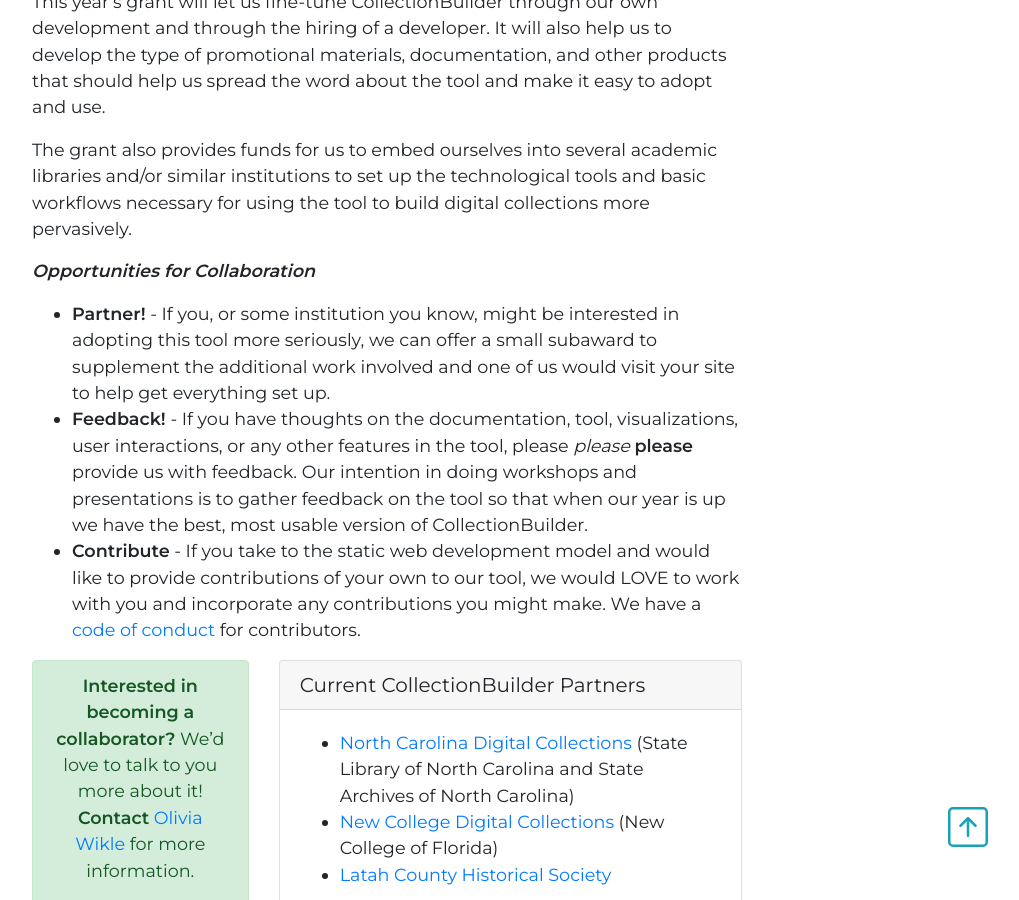
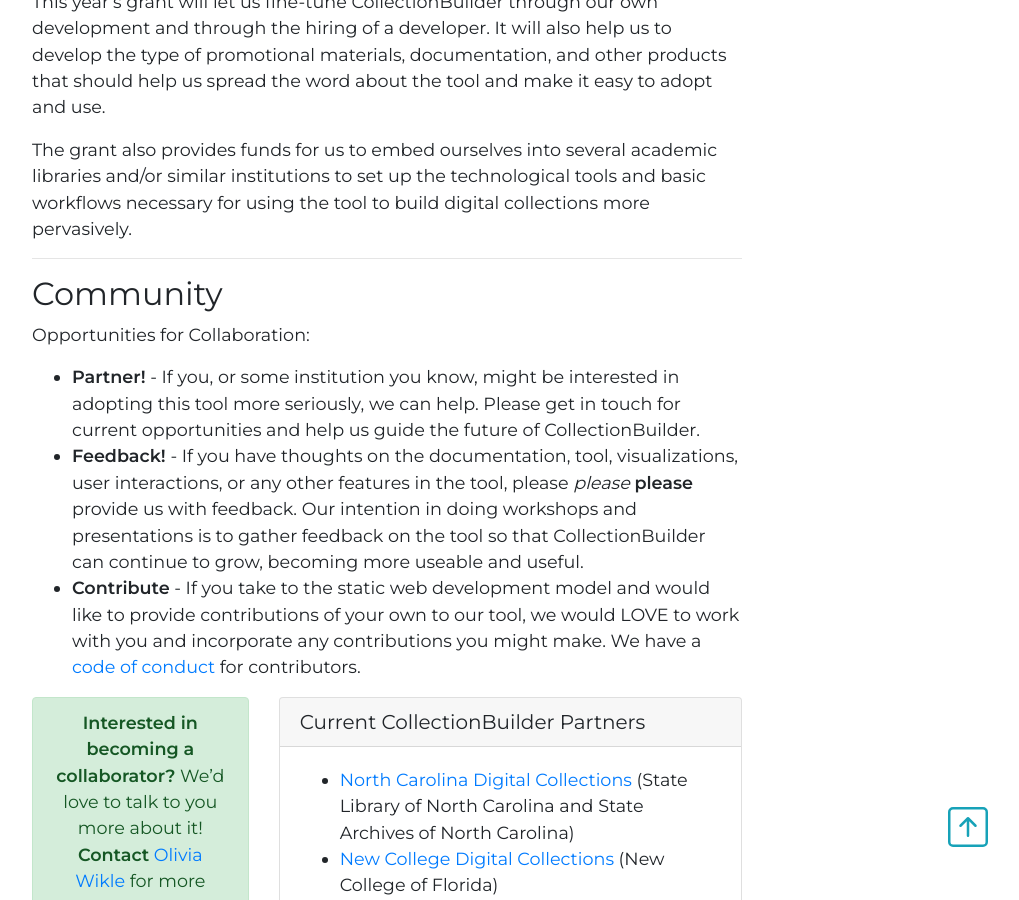
Before and after one commit to CollectionBuilder/collectionbuilder.github.io, a Jekyll site: the page built from pages/about.md, in a window 1280 px wide and 900 px high, scrolled down 3329 px. Shown: the whole window, without its empty margins (253-1272 px from the left). Built offline with Jekyll 4.4.1, drawn with Linux system fonts in a browser that asks for light colours; comment, search, counter and statistics services are not loaded; some of the changed text lies outside the part shown.

Commit message:
about community

```diff
--- a/pages/about.md
+++ b/pages/about.md
@@ -18,7 +18,8 @@
 {:.text-center}
 <a href="#tool" class="btn btn-info mb-3 mx-1">The Tool</a>
 <a href="#grant" class="btn btn-info mb-3 mx-1">The Grant</a>
-<a href="#people" class="btn btn-info mb-3 mx-1">The People</a>
+<a href="#community" class="btn btn-info mb-3 mx-1">Community</a>
+<a href="#people" class="btn btn-info mb-3 mx-1">People</a>
 
 ---
 {:#tool}
@@ -86,10 +87,14 @@
 
 The grant also provides funds for us to embed ourselves into several academic libraries and/or similar institutions to set up the technological tools and basic workflows necessary for using the tool to build digital collections more pervasively.
 
-***Opportunities for Collaboration***
+---
 
-- **Partner!** - If you, or some institution you know, might be interested in adopting this tool more seriously, we can offer a small subaward to supplement the additional work involved and one of us would visit your site to help get everything set up.
-- **Feedback!** - If you have thoughts on the documentation, tool, visualizations, user interactions, or any other features in the tool, please *please* **please** provide us with feedback. Our intention in doing workshops and presentations is to gather feedback on the tool so that when our year is up we have the best, most usable version of CollectionBuilder.
+## Community
+
+Opportunities for Collaboration:
+
+- **Partner!** - If you, or some institution you know, might be interested in adopting this tool more seriously, we can help. Please get in touch for current opportunities and help us guide the future of CollectionBuilder.
+- **Feedback!** - If you have thoughts on the documentation, tool, visualizations, user interactions, or any other features in the tool, please *please* **please** provide us with feedback. Our intention in doing workshops and presentations is to gather feedback on the tool so that CollectionBuilder can continue to grow, becoming more useable and useful.
 - **Contribute** - If you take to the static web development model and would like to provide contributions of your own to our tool, we would LOVE to work with you and incorporate any contributions you might make. We have a [code of conduct](https://github.com/CollectionBuilder/collectionbuilder.github.io/blob/main/CODE_OF_CONDUCT.md) for contributors.
 
 <div class="row">
@@ -123,12 +128,17 @@
 {% include bootstrap/card.md title="CollectionBuilder Presentations" text=publications %}
 
 ---
-{:#people}
+
 ## People
+
+Core team:
 
 - Olivia Wikle, Digital Initiatives Librarian, Communications/Assessment Director for Grant
 - Evan Williamson, Digital Infrastructure Librarian, Technical Director
 - Devin Becker, Head of Data/Digital Services, Project Director
 - Jylisa Doney, Social Sciences Librarian, Documentation Director
+
+Past collaborators:
+
 - Chelsea Codling, Graduate Assistant
 - Michael Decker, Graduate Assistant
```
